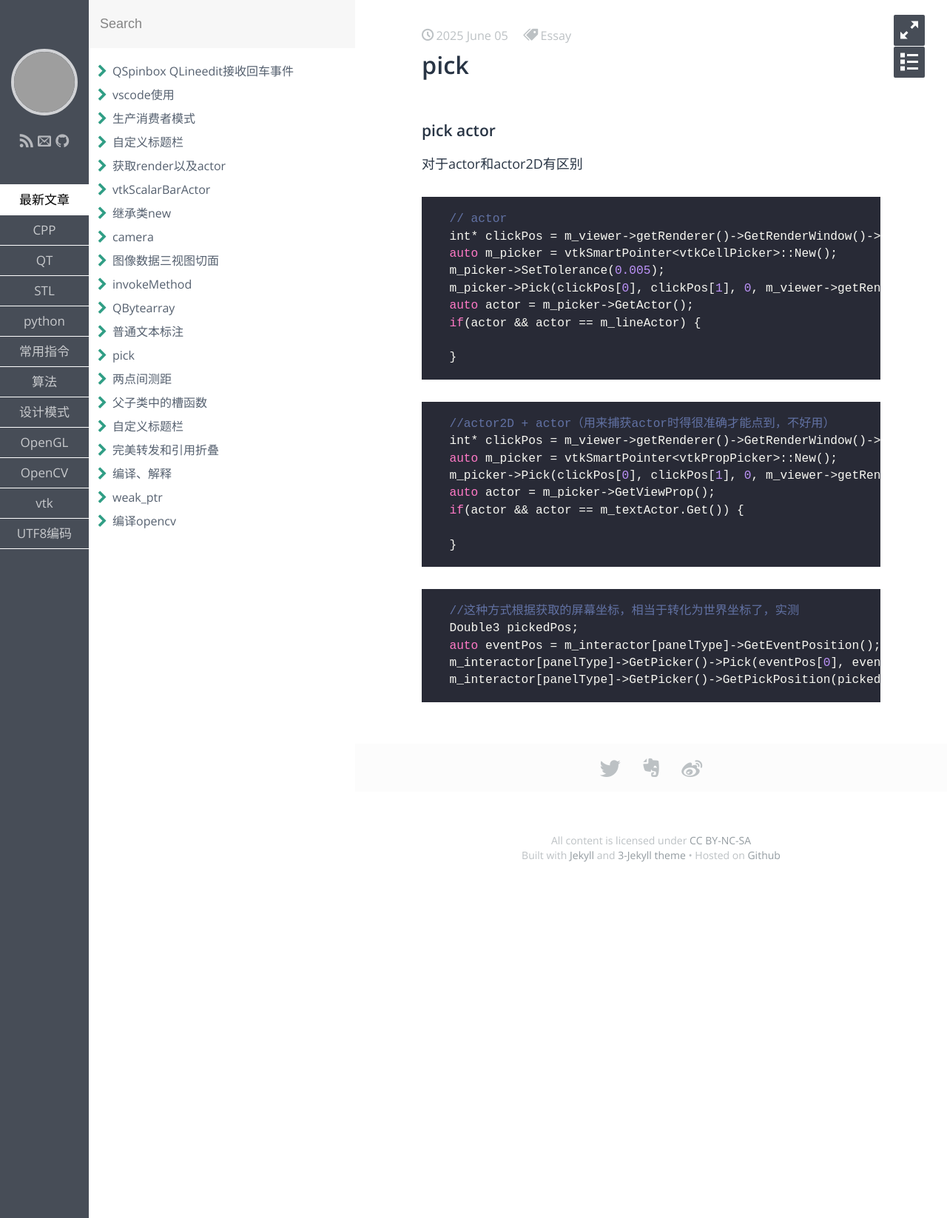
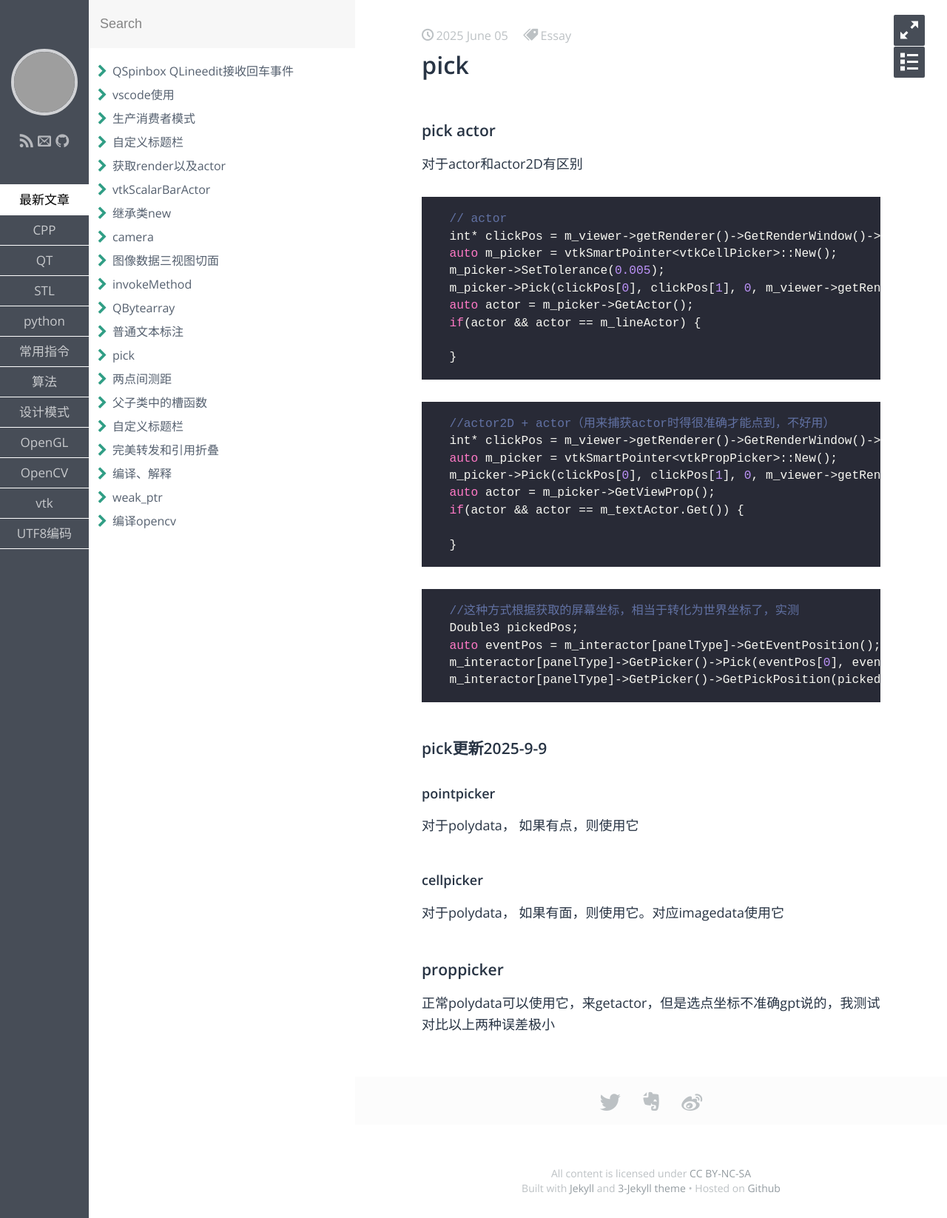
Before and after one commit to aliangaaa/aliangaaa.github.io, a Jekyll site: the page built from _posts/vtk/2025-6-5-pick.md, in a window 1280 px wide. Shown: the whole page at 74% size. Built offline with Jekyll 4.4.1, drawn with Linux system fonts in a browser that asks for light colours; some web fonts are replaced; grey boxes are pictures that could not be loaded.

Commit message:
Update 2025-6-5-pick.md

````diff
--- a/_posts/vtk/2025-6-5-pick.md
+++ b/_posts/vtk/2025-6-5-pick.md
@@ -36,3 +36,11 @@ description:
   m_interactor[panelType]->GetPicker()->Pick(eventPos[0], eventPos[1], eventPos[2], imageViewer[panelType]->GetRenderer());
   m_interactor[panelType]->GetPicker()->GetPickPosition(pickedPos.data());
 ```
+
+### pick更新2025-9-9
+#### pointpicker
+对于polydata， 如果有点，则使用它
+#### cellpicker
+对于polydata， 如果有面，则使用它。对应imagedata使用它
+### proppicker
+正常polydata可以使用它，来getactor，但是选点坐标不准确gpt说的，我测试对比以上两种误差极小
````
